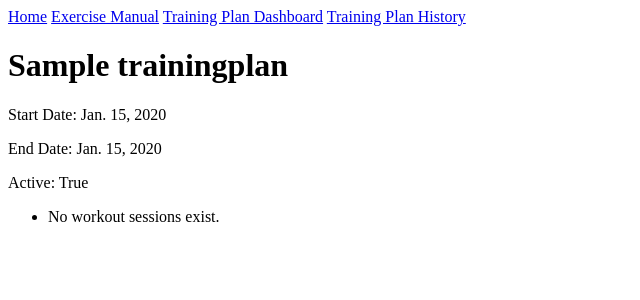
After one commit to jacquelineshin/7_Rehab-It, a Django app: page /training_plan_detail/1 in a window 1280 px wide. The commit adds this page. Shown: the top 300 px of the page, without its empty margins (0-640 px from the left). Run offline with Django 5.2, Linux system fonts and the light colour scheme; tables that the repository leaves empty hold one stand-in row (values such as "Sample post"); data that the repository does not hold is empty.

Commit message:
Views, URLs, & Templates

```diff
--- a/rehab/models.py
+++ b/rehab/models.py
@@ -1,4 +1,5 @@
 from django.db import models
+from django.urls import reverse
 
 from account.models import User
 
@@ -79,3 +80,6 @@ class TrainingPlan(models.Model):
                 name="unique_user_training_plan"
             )
         ]
+
+    def get_absolute_url(self):
+        return reverse("training_plan_detail", kwargs={"pk": self.pk})
--- a/rehab/views.py
+++ b/rehab/views.py
@@ -6,6 +6,10 @@ from django.views.generic import ListView, DetailView
 
 from account.models import User
 from .models import Exercise, WorkoutSession, TrainingPlan
+
+
+def home(request):
+    return render(request, "rehab/home.html")
 
 
 def exerciseManual(request):
@@ -43,27 +47,37 @@ class ExerciseDetailView(DetailView):
 class WorkoutSessionDetailView(DetailView):
     model = WorkoutSession
     template_name = "rehab/workout_session_detail.html"
-    context_object_name = "session"
+    context_object_name = "workout_session"
+
+    def get_context_data(self, **kwargs):
+        context = super().get_context_data(**kwargs)
+        context["exercises"] = self.object.exercises.all()
+        return context
+
+
+class TrainingPlanDetailView(DetailView):
+    model = TrainingPlan
+    template_name = "rehab/training_plan_detail.html"
+    context_object_name = "training_plan"
+
+    def get_context_data(self, **kwargs):
+        context = super().get_context_data(**kwargs)
+        context["workout_sessions"] = self.object.workout_sessions.all()
+        return context
 
 
 class TrainingPlanListView(ListView):
     model = TrainingPlan
-    template_name = "rehab/training_plan_list.html"
-    context_object_name = "trainingPlans"
+    template_name = "rehab/training_plan_history.html"
+    context_object_name = "training_plans"
 
     def get_queryset(self):
-        return TrainingPlan.objects.filter(user_id=self.kwargs["user_id"])
-
-    def get_context_data(self, **kwargs):
-        context = super().get_context_data(**kwargs)
-        context["user"] = get_object_or_404(User, pk=self.kwargs["user_id"])
-        return context
+        return TrainingPlan.objects.filter(active=False)
 
 
 class TrainingPlanDashboardView(View):
-    def get(self, request, user_id):
-        user = get_object_or_404(User, pk=user_id)
-        plan = TrainingPlan.objects.filter(user_id=user, active=True).first()
+    def get(self, request):
+        plan = TrainingPlan.objects.filter(active=True).first()
 
         if plan:
             sessions = plan.workout_sessions.all()
@@ -72,6 +86,7 @@ class TrainingPlanDashboardView(View):
 
         totalCount = len(sessions)
         completedCount = 0
+
         for session in sessions:
             if session.completed:
                 completedCount += 1
@@ -82,11 +97,15 @@ class TrainingPlanDashboardView(View):
             percentComplete = 0
 
         context = {
-            "user": user,
             "plan": plan,
             "sessions": sessions,
             "completedCount": completedCount,
             "totalCount": totalCount,
             "percentComplete": percentComplete,
         }
-        return render(request, "rehab/training_plan_dashboard.html", context)
+
+        return render(
+            request,
+            "rehab/training_plan_dashboard.html",
+            context
+        )
--- a/rehab_it/urls.py
+++ b/rehab_it/urls.py
@@ -7,15 +7,23 @@ from rehab.views import (
     exerciseManual,
     exerciseList,
     ExerciseBaseView,
-    ExerciseListView,
+    TrainingPlanListView,
+    home,
+    ExerciseDetailView,
+    WorkoutSessionDetailView,
+    TrainingPlanDetailView,
+    TrainingPlanDashboardView,
 )
-
 
 urlpatterns = [
     path("admin/", admin.site.urls),
-
+    path("", home, name="home"),
     path("exercises/manual/", exerciseManual, name="exercise_manual"),
     path("exercises/render/", exerciseList, name="exercise_render"),
     path("exercises/cbv-base/", ExerciseBaseView.as_view(), name="exercise_cbv_base"),
-    path("exercises/cbv-generic/", ExerciseListView.as_view(), name="exercise_cbv_generic"),
+    path("training_plan_history/", TrainingPlanListView.as_view(), name="training_plan_history"),
+    path("training_plan_dashboard/", TrainingPlanDashboardView.as_view(), name="training_plan_dashboard"),
+    path("training_plan_detail/<int:pk>", TrainingPlanDetailView.as_view(), name="training_plan_detail"),
+    path("exercise/detail/<int:pk>", ExerciseDetailView.as_view(), name="exercise_detail"),
+    path("workout_session/detail/<int:pk>", WorkoutSessionDetailView.as_view(), name="workout_session_detail"),
 ]
--- a/templates/rehab/base.html
+++ b/templates/rehab/base.html
@@ -1,10 +1,17 @@
-<!DOCTYPE html>
+    <!DOCTYPE html>
 <html lang="en">
 <head>
     <meta charset="UTF-8">
     <title>
         {% block title %}Rehab-It!{% endblock %}
     </title>
+    <nav>
+        <a href="{% url 'home' %}">Home</a>
+        <a href="{% url 'exercise_manual' %}">Exercise Manual</a>
+        <a href="{% url 'training_plan_dashboard' %}">Training Plan Dashboard</a>
+        <a href="{% url 'training_plan_history' %}">Training Plan History</a>
+
+    </nav>
 </head>
 <body>
     <main>
--- a/templates/rehab/exercise_list.html
+++ b/templates/rehab/exercise_list.html
@@ -9,7 +9,9 @@
     <ul>
         {% for exercise in exercises %}
             <li>
-                <a href="">{{ exercise }}</a>
+                <a href="{% url 'exercise_detail' exercise.pk %}">
+                    {{ exercise }}
+                </a>
             </li>
         {% empty %}
             <li>No exercise list exists.</li>
--- /dev/null
+++ b/templates/rehab/training_plan_detail.html
@@ -0,0 +1,25 @@
+{% extends "rehab/base.html" %}
+
+{% block title %}
+    Training Plan Details
+{% endblock %}
+
+{% block rehab_content %}
+    <h1>{{ training_plan.name }}</h1>
+
+    <p>Start Date: {{ training_plan.start_date }}</p>
+    <p>End Date: {{ training_plan.end_date }}</p>
+    <p>Active: {{ training_plan.active }}</p>
+    <ul>
+        {% for workout_session in workout_sessions %}
+            <li>
+                <a href="{% url 'workout_session_detail' workout_session.pk %}">
+                    {{ workout_session }}
+                </a>
+            </li>
+        {% empty %}
+            <li>No workout sessions exist.</li>
+        {% endfor %}
+    </ul>
+
+{% endblock %}
```
Also changed, not shown: templates/rehab/exercise_detail.html (+5 -10 lines), templates/rehab/home.html (added, +8 -0 lines), templates/rehab/training_plan_dashboard.html (+22 -3 lines), templates/rehab/training_plan_history.html (added, +20 -0 lines), templates/rehab/training_plan_list.html (deleted, +0 -18 lines), templates/rehab/workout_session_detail.html (+13 -4 lines).
